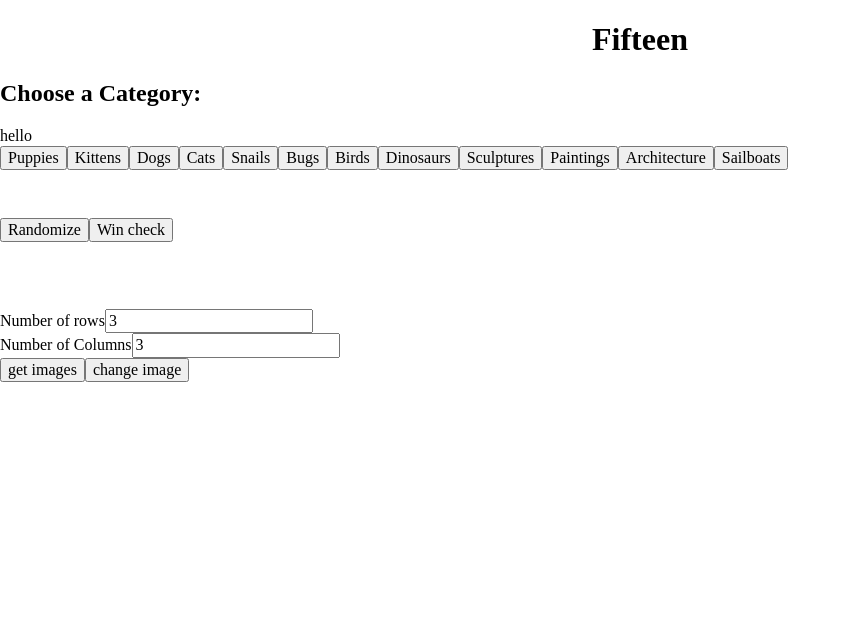
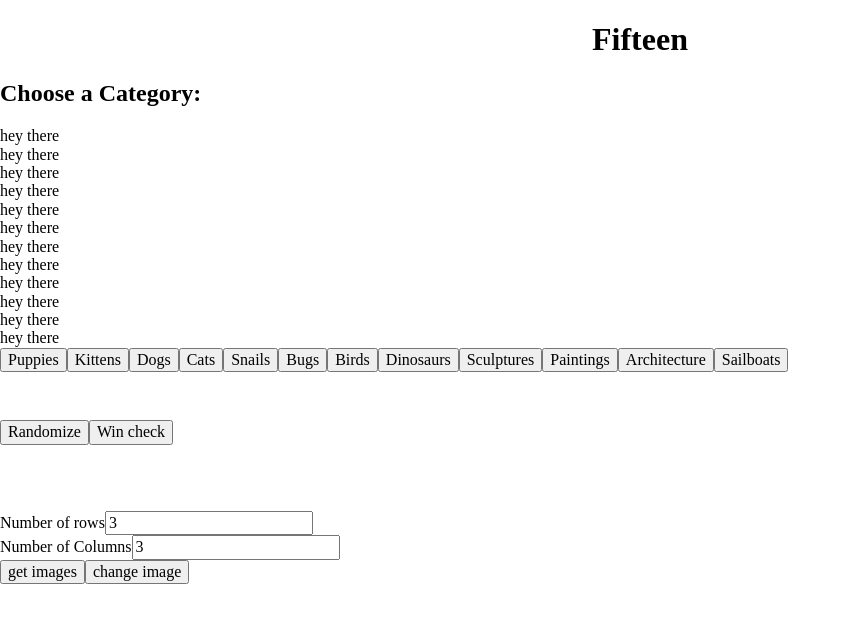
Before and after one commit to CodySelman/react-fifteen, a React (Create React App) app in the folder client/: page / in a window 1280 px wide. Shown: the top 622 px of the page, without its empty margins (0-851 px from the left). Built offline with nearby package versions, Linux system fonts and the light colour scheme.

Commit message:
Imported CategoryButton component into CategoryGrid component and returned it using a map of CategoryGrid props.categories.

```diff
--- a/client/src/App.js
+++ b/client/src/App.js
@@ -266,7 +266,10 @@ class App extends Component {
         :
           <div>
             <h2>Choose a Category:</h2>
-            <CategoryGrid />
+            <CategoryGrid
+              categories={this.state.categories}
+              chooseCategory={this.chooseCategory}
+            />
             <div>
               <button onClick={()=>this.chooseCategory('puppy')}>Puppies</button>
               <button onClick={()=>this.chooseCategory('kitten')}>Kittens</button>
--- a/client/src/CategoryGrid.js
+++ b/client/src/CategoryGrid.js
@@ -1,16 +1,22 @@
 import React from 'react';
 import Proptypes from 'prop-types';
+import CategoryButton from './CategoryButton.js';
 
 const CategoryGrid = props => {
+    const categoryGrid = props.categories.map((category, index) => (
+        <CategoryButton />
+    ));
+
     return (
         <div>
-            hello
+            {categoryGrid}
         </div>
     )
 }
 
-CategoryGrid.Proptypes = {
-
+CategoryGrid.propTypes = {
+    categories: Proptypes.array.isRequired,
+    chooseCategory: Proptypes.func.isRequired
 }
 
 export default CategoryGrid;
```
